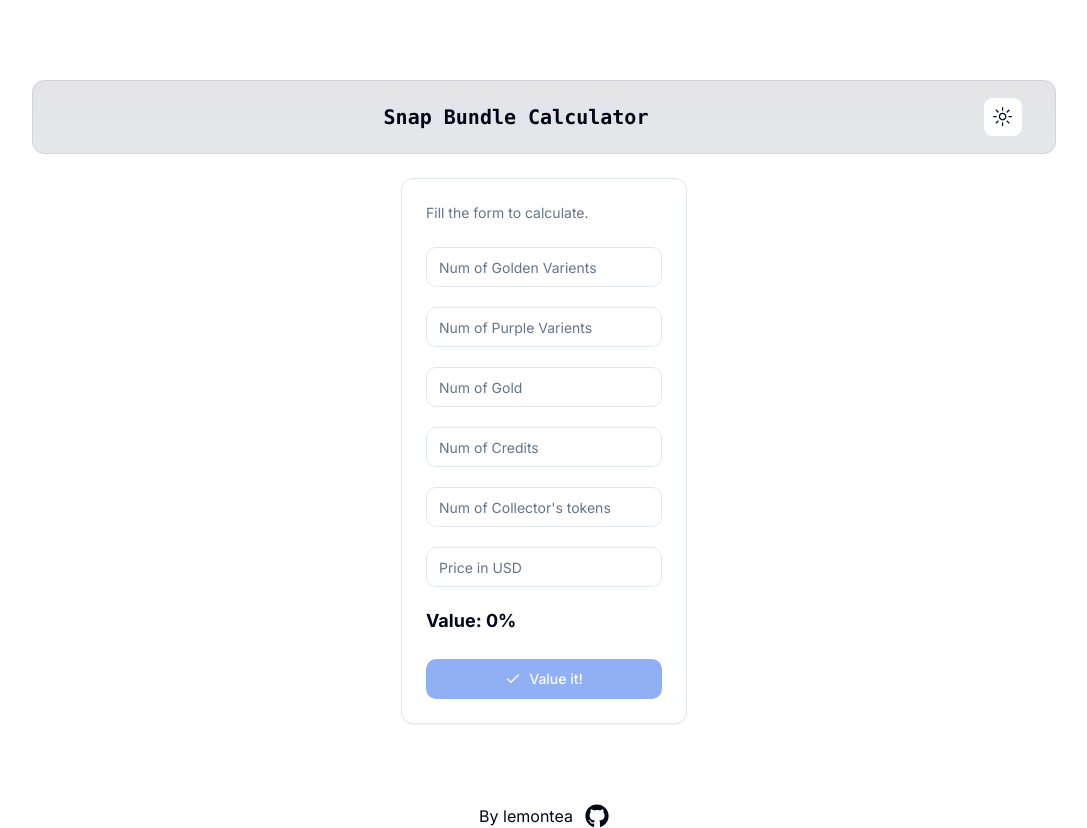
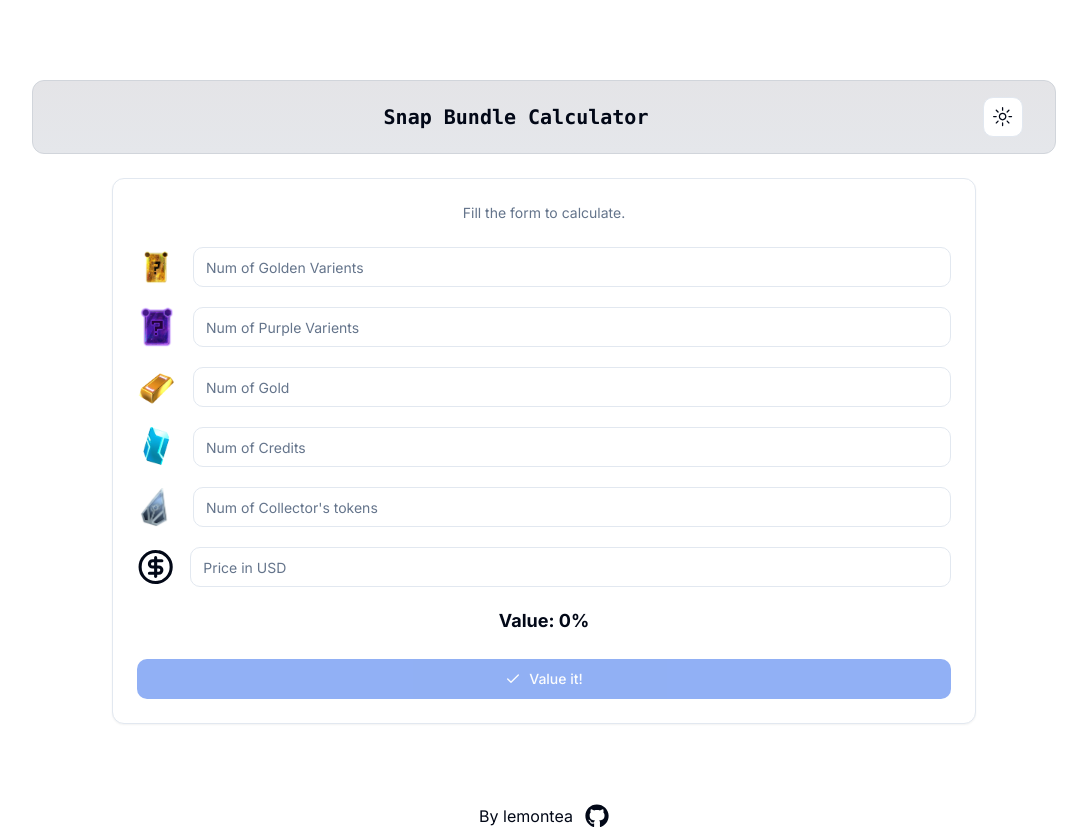
Before and after one commit to lemonteaau/snapsnap.pro, a Next.js app: page / in a window 1280 px wide. Shown: the whole page, without its empty margins (96-1183 px from the left). Built offline with nearby package versions, Linux system fonts and the light colour scheme.

Commit message:
feat: Add images in Calculator component

```diff
--- a/src/components/calculator.tsx
+++ b/src/components/calculator.tsx
@@ -1,7 +1,8 @@
 "use client";
 
 import { useState } from "react";
-import { Check } from "lucide-react";
+import Image from "next/image";
+import { Check, CircleDollarSign } from "lucide-react";
 
 import { Button } from "@/components/ui/button";
 import {
@@ -10,9 +11,7 @@ import {
   CardDescription,
   CardFooter,
   CardHeader,
-  CardTitle,
 } from "@/components/ui/card";
-
 import { Input } from "@/components/ui/input";
 
 export function Calculator() {
@@ -37,7 +36,7 @@ export function Calculator() {
       setSuggestion("Wrong value");
     } else {
       const valuePercentage = Math.round(
-        (totalValueGold / totalPriceGold) * 100
+        (totalValueGold / totalPriceGold) * 100,
       );
       setValue(valuePercentage);
 
@@ -56,42 +55,91 @@ export function Calculator() {
   };
 
   return (
+    <div className="mb-16 grid text-center lg:mb-0 lg:w-full lg:max-w-full lg:px-32">
       <Card>
         <CardHeader>
           <CardDescription>Fill the form to calculate.</CardDescription>
         </CardHeader>
         <CardContent>
           <div className="flex flex-col gap-5">
+            <div className="flex items-center justify-center gap-4">
+              <Image
+                src="/image/gvarient.webp"
+                width={40}
+                height={40}
+                alt="golden varient"
+                className="object-contain"
+              />
               <Input
                 type="number"
                 placeholder="Num of Golden Varients"
                 onChange={(e) => setGVarient(Number(e.target.value))}
+              />
+            </div>
+            <div className="flex items-center justify-center gap-4">
+              <Image
+                src="/image/pvarient.webp"
+                width={40}
+                height={40}
+                alt="purple varient"
+                className="object-contain"
               />
               <Input
                 type="number"
                 placeholder="Num of Purple Varients"
                 onChange={(e) => setPVarient(Number(e.target.value))}
               />
+            </div>
+            <div className="flex items-center justify-center gap-4">
+              <Image
+                src="/image/gold.webp"
+                width={40}
+                height={40}
+                alt="gold"
+                className="object-contain"
+              />
               <Input
                 type="number"
                 placeholder="Num of Gold"
                 onChange={(e) => setGold(Number(e.target.value))}
+              />
+            </div>
+            <div className="flex items-center justify-center gap-4">
+              <Image
+                src="/image/credits.webp"
+                width={40}
+                height={40}
+                alt="credit"
+                className="object-contain"
               />
               <Input
                 type="number"
                 placeholder="Num of Credits"
                 onChange={(e) => setCredit(Number(e.target.value))}
               />
+            </div>
+            <div className="flex items-center justify-center gap-4">
+              <Image
+                src="/image/tokens.webp"
+                width={40}
+                height={40}
+                alt="token"
+                className="object-contain"
+              />
               <Input
                 type="number"
                 placeholder="Num of Collector's tokens"
                 onChange={(e) => setToken(Number(e.target.value))}
               />
+            </div>
+            <div className="flex items-center justify-center gap-4">
+              <CircleDollarSign size={40} className="object-contain" />
               <Input
                 type="number"
                 placeholder="Price in USD"
                 onChange={(e) => setPrice(Number(e.target.value))}
               />
+            </div>
           </div>
           {value !== null && (
             <div className="mt-5 text-lg font-bold">
@@ -105,5 +153,6 @@ export function Calculator() {
           </Button>
         </CardFooter>
       </Card>
+    </div>
   );
 }
```
Lines whose indentation alone changed are shown as unchanged.
